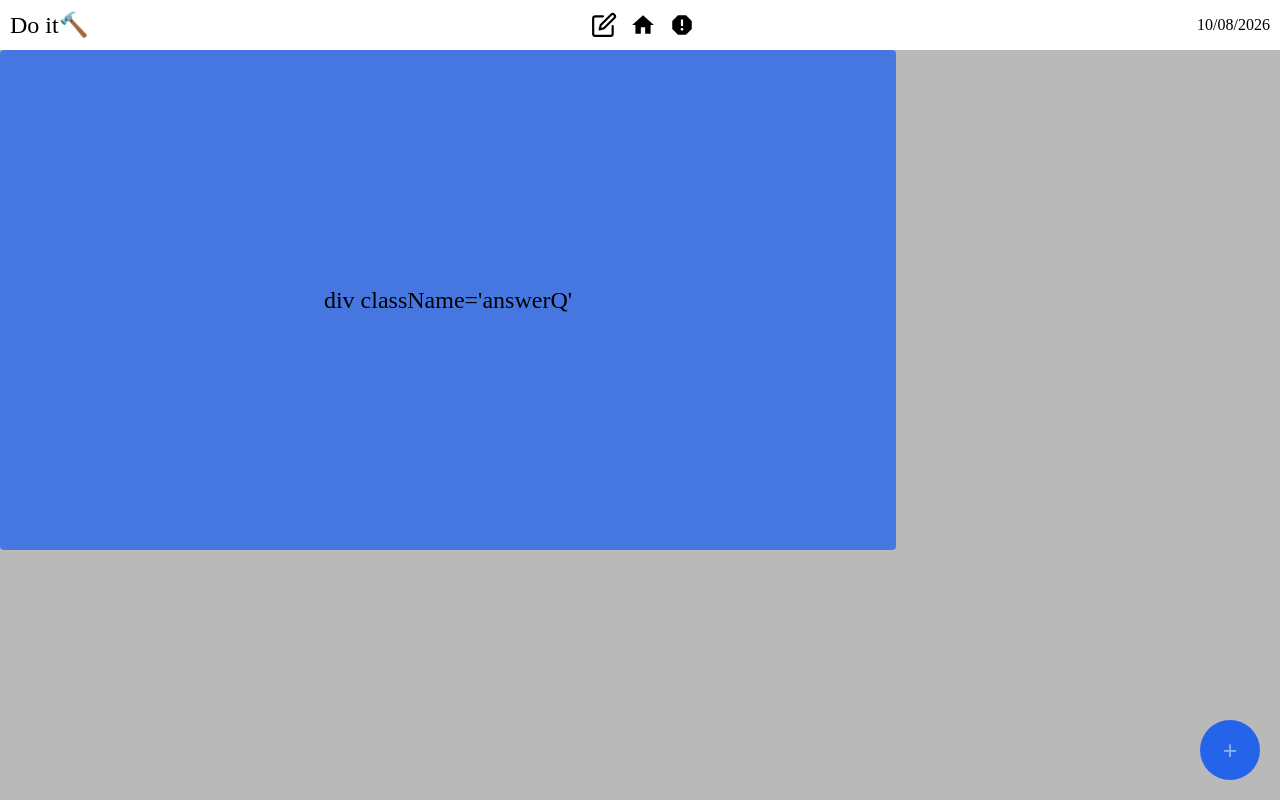
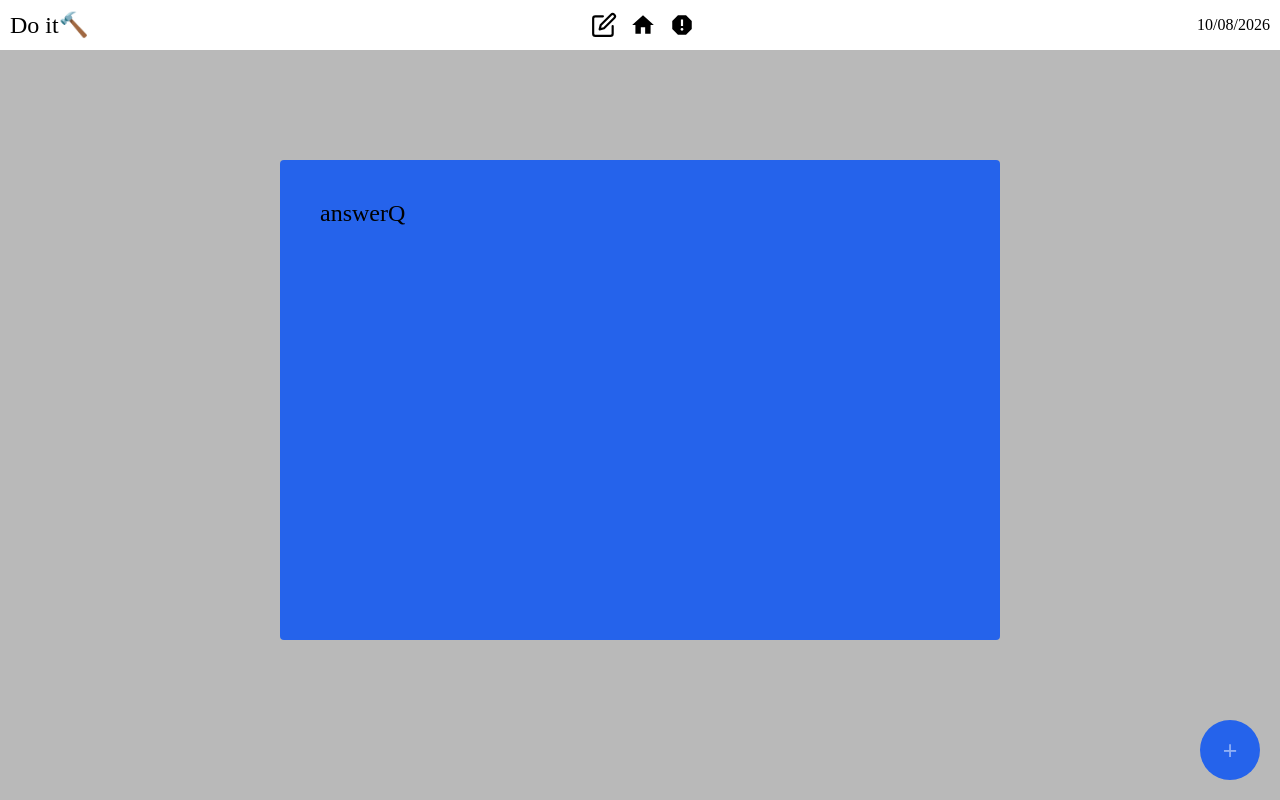
Before and after one commit to webwizard696/Do-it, a React (Vite) app: page / in a window 1280 px wide. Built offline with nearby package versions, Linux system fonts and the light colour scheme.

Commit message:
answerQ style

```diff
--- a/src/components/Header/Home/Home.css
+++ b/src/components/Header/Home/Home.css
@@ -27,17 +27,15 @@
 }
 
 .answerQ{
-    margin: 0 auto;
-    width: 70%;
-    height: 500px;
+    bottom: 50%;
+    left: 50%;
+    transform: translate(-50%, 50%);
+    background: #2563eb;
+    width: 50%;
+    height: 400px;
     border-radius: 4px;
     border: none;
-    background: #4677e0;
     position: fixed;
-    display: flex;
-    align-items: center;
-    justify-content: center;
     z-index: 1000;
-    transition: all 0.2s ease;
-    cursor: pointer;
+    padding: 40px;
 }
--- a/src/components/Header/Home/Home.jsx
+++ b/src/components/Header/Home/Home.jsx
@@ -5,7 +5,7 @@ function Home() {
         <div>
             <button type="button" className='creat'>+</button>
             <div className='answerQ'>
-                <p>div className='answerQ'</p>
+                <p>answerQ</p>
             </div>
         </div>
     )
```
